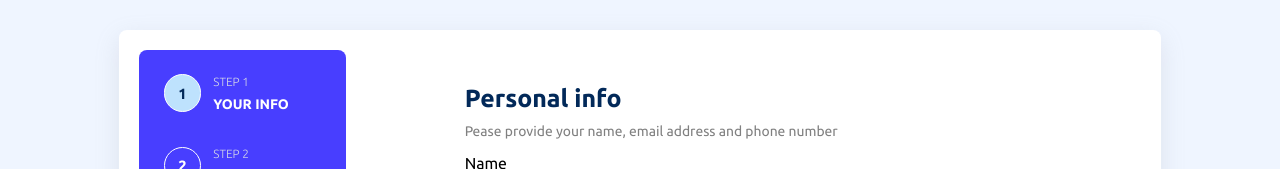
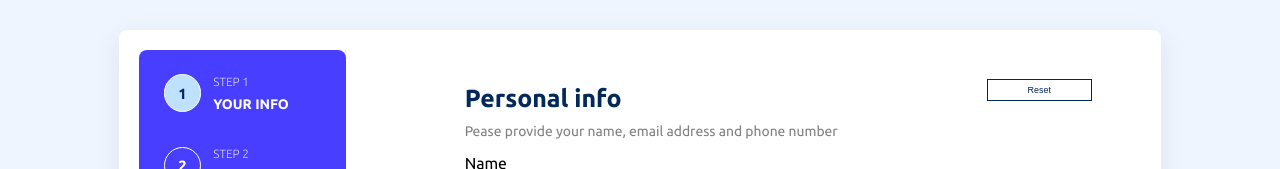
Before and after one commit to JusticeO21/week5, a React (Vite) app: page /register in a window 1280 px wide. Shown: the top 169 px of the page. Built offline with nearby package versions, Linux system fonts and the light colour scheme.

Commit message:
Added a custom  reset button to reset a page form and also removed GlobalState class from all components

```diff
--- a/src/Hooks/UseInput.ts
+++ b/src/Hooks/UseInput.ts
@@ -31,11 +31,16 @@ function useInput(initialValue: string, validations?: any) {
     setErrors(["This field is required"])
   }
 
+  const resetInput = () => {
+    setValue("")
+  }
+
   return {
     value,
     errors,
     handleChange,
-    setFieldReqiredError
+    setFieldReqiredError,
+    resetInput
   };
 }
 export default useInput;
--- a/src/Redux/PlanAndAddOnSlice.ts
+++ b/src/Redux/PlanAndAddOnSlice.ts
@@ -26,7 +26,9 @@ const planAndAddOnsSlice = createSlice({
     initialState,
     reducers: ({
         updatePlan: (state, action: PayloadAction<{name: string,
-      cost: number}>) => {
+            cost: number
+        }>) => {
+            state.total -= state.plan?.cost || 0
             state.plan = action.payload
             state.total += action.payload.cost
         },
@@ -47,16 +49,17 @@ const planAndAddOnsSlice = createSlice({
 
         updatePlanDuration: (state) => {
             state.isAYearPlan = !state.isAYearPlan
-        }
+        },
 
+        reset: (state) => {
+            return {
+                ...initialState,
+                isAYearPlan:state.isAYearPlan
+
+        }}
     })
-
 })
 
 
-const { updatePlan, updateAddOns, removeAddOn, updatePlanDuration } = planAndAddOnsSlice.actions;
-export {
-    updateAddOns, updatePlan, removeAddOn, updatePlanDuration
-}
-
+export const { updatePlan, updateAddOns, removeAddOn, updatePlanDuration, reset } = planAndAddOnsSlice.actions;
 export default planAndAddOnsSlice.reducer;
--- a/src/Redux/personalInfoSlice.ts
+++ b/src/Redux/personalInfoSlice.ts
@@ -27,9 +27,11 @@ const personalInfoSlice = createSlice({
             }
 
         },
+
+        reset: () => {return initialState}
     })
 });
 
-export const { updatePersonalInfo } = personalInfoSlice.actions;
+export const { updatePersonalInfo, reset } = personalInfoSlice.actions;
 
 export default personalInfoSlice.reducer
--- a/src/Redux/sidebarSlice.ts
+++ b/src/Redux/sidebarSlice.ts
@@ -26,9 +26,12 @@ export const navbarSlice = createSlice({
 
         updateStep: (state, action:PayloadAction<Pick<SidebarState, 'step'>>) => {
             state.step = action.payload.step;
-        }
+        },
+
+        reset:()=> {return initialState}
+
     })
 })
 
-export const { goToNextStep, goBack, updateStep } = navbarSlice.actions;
+export const { goToNextStep, goBack, updateStep, reset } = navbarSlice.actions;
 export default navbarSlice.reducer;
--- /dev/null
+++ b/src/components/Atoms/Reset/Reset.module.css
@@ -0,0 +1,18 @@
+.button{
+    position: absolute;
+    top: 3rem;
+    right: 5rem;
+    border:none;
+    background: transparent;
+    outline: none;
+    font-size: 0.9rem;
+    color:var(--header-color);
+    cursor: pointer;
+}
+
+@media(min-width:1000px){
+    .button{
+        padding: 0.5rem 4rem;
+        border: 1px solid var(--header-color);
+    }
+}
--- /dev/null
+++ b/src/components/Atoms/Reset/Reset.tsx
@@ -0,0 +1,14 @@
+import styles from "./Reset.module.css";
+
+type ResetProps = {
+  onClick: React.MouseEventHandler<HTMLButtonElement>;
+};
+function Reset({onClick} : ResetProps) {
+  return (
+      <button className={styles.button} onClick={onClick}>
+          Reset
+    </button>
+  )
+}
+
+export default Reset
--- a/src/components/Organisms/FinishingUp/FinishinUp.module.css
+++ b/src/components/Organisms/FinishingUp/FinishinUp.module.css
@@ -19,7 +19,6 @@
     padding: 2rem 5rem;
     color: #9699AA;
     font-size: 1.5rem;
-
 }
 
 .buttons{
--- a/src/components/Organisms/FinishingUp/FinishingUp.tsx
+++ b/src/components/Organisms/FinishingUp/FinishingUp.tsx
@@ -4,10 +4,12 @@ import styles from './FinishinUp.module.css'
 import Button from "../../Atoms/Button/Button";
 import useCustomNavigate from "../../../Hooks/UseNavigate";
 import { useAppDispatch, useAppSelector } from "../../../Hooks/useRedux";
-import { goBack, updateStep } from "../../../Redux/sidebarSlice";
+import { goBack, updateStep} from "../../../Redux/sidebarSlice";
+import { reset as resetPlan } from "../../../Redux/PlanAndAddOnSlice";
+import { reset as resetPersonalInfo } from "../../../Redux/personalInfoSlice";
 
 function FinishingUp() {
-  const { total, plan, addOns } = useAppSelector(
+  const { total, plan, addOns, isAYearPlan } = useAppSelector(
     (state) => state.planAndAddOns
   );
 
@@ -28,6 +30,10 @@ function FinishingUp() {
       goToSelectedStep()
       return;
     }
+
+
+    dispatch(resetPlan())
+    dispatch(resetPersonalInfo());
      return  goTo("/register/thank-you");
   }
 
@@ -36,7 +42,6 @@ function FinishingUp() {
       dispatch(goBack());
       goToSelectedStep();
   }
-
 
   return (
     <>
@@ -48,7 +53,7 @@ function FinishingUp() {
         {plan && (
           <SelectedPlan
             plan={`${plan["name"]}`}
-            planCost={`$ ${plan["cost"]}/mo`}
+            planCost={`$ ${plan["cost"]}/${isAYearPlan?"yr":"mo"}`}
             main_plan="main_plan"
           />
         )}
@@ -58,7 +63,7 @@ function FinishingUp() {
             return (
               <SelectedPlan
                 plan={`${key}`}
-                planCost={`${value}/mo`}
+                planCost={`${value}/${isAYearPlan?"yr":"mo"}`}
                 key={key}
               />
             );
@@ -66,7 +71,7 @@ function FinishingUp() {
       </div>
 
       <span className={styles.total_container}>
-        <p>Total (month)</p>
+        <p>Total ({isAYearPlan? "yearly" : "monthly"})</p>
         <p className={styles.total_cost}>${total}</p>
       </span>
 
--- a/src/components/Organisms/PersonalInfoForm/PersonalInfoForm.tsx
+++ b/src/components/Organisms/PersonalInfoForm/PersonalInfoForm.tsx
@@ -7,7 +7,9 @@ import useInput from "../../../Hooks/UseInput";
 import useCustomNavigate from "../../../Hooks/UseNavigate";
 import { useAppDispatch, useAppSelector } from "../../../Hooks/useRedux";
 import { goToNextStep } from "../../../Redux/sidebarSlice";
-import { minLength, emailPattern, numberPattern, required  } from "./utils";
+import { minLength, emailPattern, numberPattern, required } from "./utils";
+import { reset as resetPersonalInfo } from "../../../Redux/personalInfoSlice";
+import Reset from "../../Atoms/Reset/Reset";
 function PersonalInfoForm() {
   const { goToSelectedStep } = useCustomNavigate();
   const dispatch = useAppDispatch();
@@ -17,6 +19,7 @@ function PersonalInfoForm() {
     value: nameValue,
     handleChange: handleNameChange,
     errors: nameErrors,
+    resetInput: resetName,
     setFieldReqiredError: setNameFieldRequired,
   } = useInput(name, [required, minLength(3)]);
 
@@ -24,6 +27,7 @@ function PersonalInfoForm() {
     value: emailValue,
     handleChange: handleEmailChange,
     errors: emailErrors,
+    resetInput:resetMail,
     setFieldReqiredError: setEmailFieldRequired,
   } = useInput(mail, [
     emailPattern,
@@ -35,12 +39,16 @@ function PersonalInfoForm() {
     value: phoneValue,
     handleChange: handlePhoneChange,
     errors: phoneErrors,
+    resetInput: resetPhone,
     setFieldReqiredError: setPhoneFieldRequired,
-  } = useInput(phone, [
-    numberPattern,
-    required,
-    minLength(3),
-  ]);
+  } = useInput(phone, [numberPattern, required, minLength(3)]);
+
+  function handleReset() {
+    dispatch(resetPersonalInfo())
+    resetMail();
+    resetName()
+    resetPhone()
+  }
 
   function handleSubmit() {
     !nameValue && setNameFieldRequired();
@@ -65,6 +73,7 @@ function PersonalInfoForm() {
         stageHeader="Personal info"
         explainHeader="Pease provide your name, email address and phone number"
       />
+      <Reset onClick={handleReset}/>
       <FormPreview>
         <Input
           type="text"
--- a/src/components/Organisms/PlanForm/PlanForm.tsx
+++ b/src/components/Organisms/PlanForm/PlanForm.tsx
@@ -6,7 +6,8 @@ import useCustomNavigate from '../../../Hooks/UseNavigate';
 import ThemeSwitch from '../../Molecules/ThemeSwitch/ThemeSwitch';
 import { useAppDispatch, useAppSelector } from "../../../Hooks/useRedux";
 import { goToNextStep, goBack } from "../../../Redux/sidebarSlice";
-import { updatePlan, updatePlanDuration } from '../../../Redux/PlanAndAddOnSlice';
+import { updatePlan, updatePlanDuration, reset as resetPlan } from '../../../Redux/PlanAndAddOnSlice';
+import Reset from '../../Atoms/Reset/Reset';
 
 function PlanForm() {
   const { goToSelectedStep } = useCustomNavigate();
@@ -22,8 +23,13 @@ function PlanForm() {
     dispatch(updatePlan(storedplan))
   }
 
-  function handleToggleTheme () {
+  function handleReset() {
+        dispatch(resetPlan());
+  }
+
+  function handleToggleTheme() {
     dispatch(updatePlanDuration())
+    dispatch(resetPlan());
   };
 
   function handleNextButtonClick(e:React.MouseEvent<HTMLButtonElement, MouseEvent>) {
@@ -40,6 +46,8 @@ function PlanForm() {
 
   return (
     <>
+
+      <Reset onClick={handleReset}/>
       <Header
         stageHeader="Select your plan"
         explainHeader="You have the option of monthly or yearly billing."
--- a/src/components/Organisms/ThankYou/ThankYou.tsx
+++ b/src/components/Organisms/ThankYou/ThankYou.tsx
@@ -2,15 +2,17 @@ import styles from './ThankYou.module.css';
 import Icon from '../../Atoms/Icon/Icon';
 import { useEffect } from 'react';
 import useCustomNavigate from '../../../Hooks/UseNavigate';
-import globalState from '../../../AppState/GlobalState';
+import { reset as resetStep } from '../../../Redux/sidebarSlice';
+import { useAppDispatch } from '../../../Hooks/useRedux';
 
 function ThankYou() {
   const { goTo } = useCustomNavigate();
+  const dispatch = useAppDispatch()
   useEffect(() => {
     setTimeout(() => {
       goTo("/")
-      globalState.clearState()
-    }, 5000)
+      dispatch(resetStep())
+    }, 3000)
   }, []);
   return (
     <div className={styles.container}>
```
